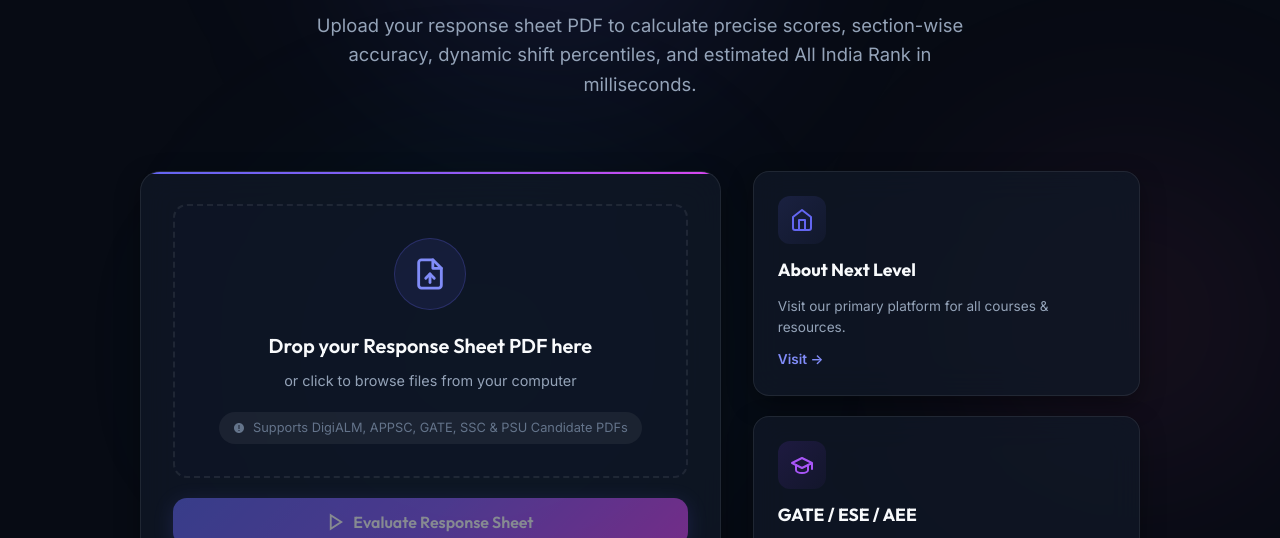
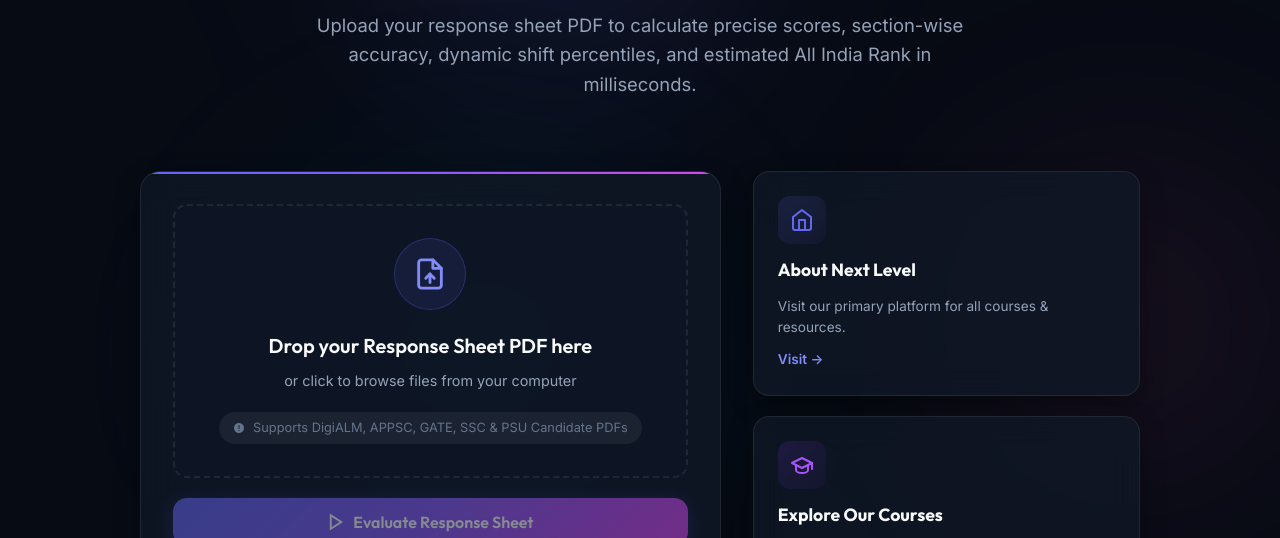
Before and after one commit to naga080898/Rank-predictor, a plain HTML site: page frontend/index.html in a window 1280 px wide. Shown: the part 249-787 px from the top of the page. Drawn offline with Linux system fonts and the light colour scheme; no server answers.

Commit message:
frontend

```diff
--- a/frontend/index.html
+++ b/frontend/index.html
@@ -329,7 +329,7 @@
                 <path d="M6 12v5c0 1.66 2.69 3 6 3s6-1.34 6-3v-5"></path>
               </svg>
             </div>
-            <h3 class="course-title">GATE / ESE / AEE</h3>
+            <h3 class="course-title">Explore Our Courses</h3>
             <p class="course-desc">Complete preparation for GATE, Engineering Services, and AEE exams.</p>
             <span class="course-link-arrow">Explore →</span>
           </a>
```
